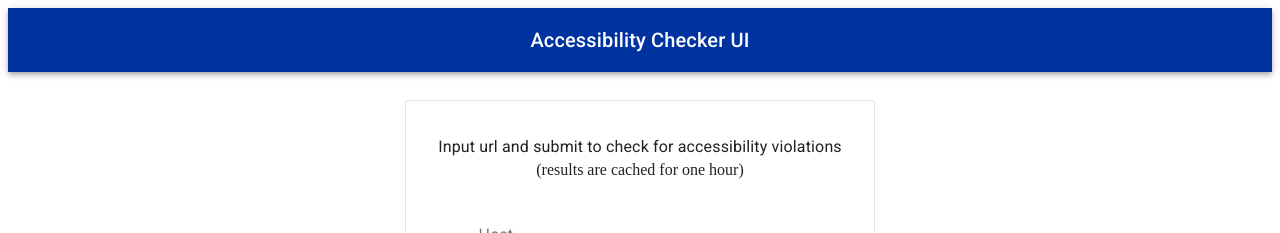
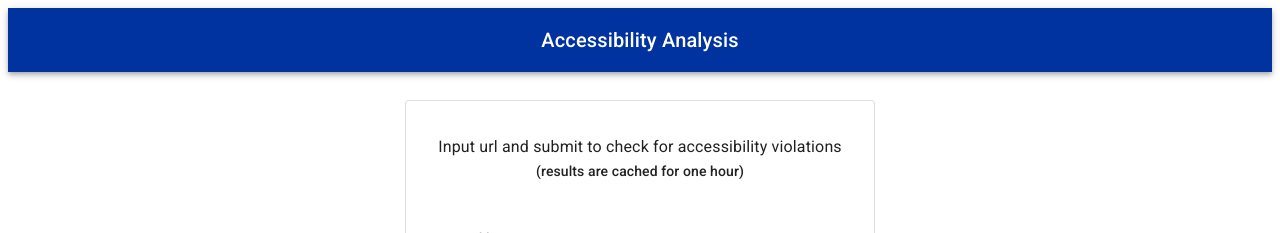
Before and after one commit to franklsm1/accessibility-checker, a React app in the folder client/: page / in a window 1280 px wide. Shown: the top 233 px of the page. Built offline with nearby package versions, Linux system fonts and the light colour scheme.

Commit message:
Change main title verbiage

```diff
--- a/client/src/App.jsx
+++ b/client/src/App.jsx
@@ -57,7 +57,7 @@ const App = ({ classes }) => {
             <AppBar className={classes.appbar} position="static">
                 <Toolbar>
                     <Typography variant="h6">
-                        Accessibility Checker UI
+                        Accessibility Analysis
                     </Typography>
                 </Toolbar>
             </AppBar>
@@ -77,7 +77,7 @@ const App = ({ classes }) => {
                                     <Typography variant="subtitle1">
                                         Input url and submit to check for accessibility violations
                                     </Typography>
-                                    <Typography variant="body">
+                                    <Typography variant="subtitle2">
                                         (results are cached for one hour)
                                     </Typography>
                                 </Grid>
```
Also changed, not shown: 1 other file (tests, documents, lock files or other folders).
